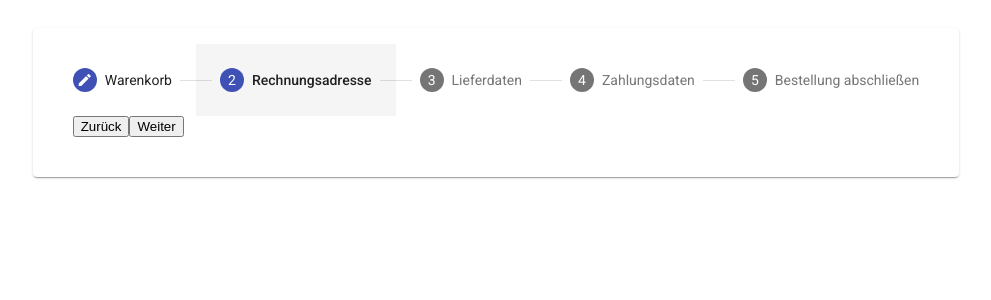
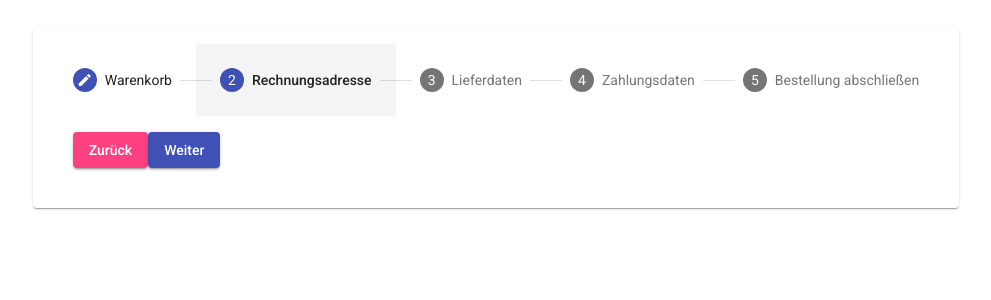
Before and after one commit to JapuDCret/bachelorarbeit-demoanwendung, an Angular app: page /cart in a window 1280 px wide. Both pictures are taken after a click on the button "Weiter". Shown: the top 300 px of the page, without its empty margins (144-1135 px from the left). Built offline with nearby package versions, Linux system fonts and the light colour scheme.

Commit message:
finished tab with ShoppingCart functionality

```diff
--- a/src/app/app.module.ts
+++ b/src/app/app.module.ts
@@ -5,6 +5,7 @@ import { ReactiveFormsModule } from '@angular/forms';
 
 import { BrowserAnimationsModule } from '@angular/platform-browser/animations';
 
+import { MatButtonModule } from '@angular/material/button';
 import { MatCardModule } from '@angular/material/card';
 import { MatStepperModule } from '@angular/material/stepper';
 import { MatTableModule } from '@angular/material/table';
@@ -27,6 +28,7 @@ import { ShoppingCartComponent } from 'src/app/shopping-cart/shopping-cart.compo
     AppRoutingModule,
     BrowserAnimationsModule,
     ReactiveFormsModule,
+    MatButtonModule,
     MatCardModule,
     MatStepperModule,
     MatTableModule,
--- a/src/app/checkout/checkout.component.css
+++ b/src/app/checkout/checkout.component.css
@@ -1,3 +1,12 @@
 .checkout-container {
     max-width: 1080px;
 }
+
+.stepContent {
+    display: flex;
+    flex-direction: column;
+}
+
+.stepContent *:not(:first-child) {
+    margin-top: 1rem;
+}
--- a/src/app/checkout/checkout.component.html
+++ b/src/app/checkout/checkout.component.html
@@ -2,7 +2,7 @@
     <mat-card>
         <mat-horizontal-stepper [linear]="true" #stepper>
             <mat-step [stepControl]="cartFormGroup">
-                <form [formGroup]="cartFormGroup">
+                <form [formGroup]="cartFormGroup" class="stepContent">
                     <ng-template matStepLabel>Warenkorb</ng-template>
 
                     <div>
@@ -10,47 +10,46 @@
                     </div>
 
                     <div>
-                        <button mat-button matStepperNext>Weiter</button>
+                        <button mat-raised-button matStepperNext color="primary">Weiter</button>
                     </div>
                 </form>
             </mat-step>
             <mat-step [stepControl]="billingAddressFormGroup">
-                <form [formGroup]="billingAddressFormGroup">
+                <form [formGroup]="billingAddressFormGroup" class="stepContent">
                     <ng-template matStepLabel>Rechnungsadresse</ng-template>
 
                     <div>
-                        <button mat-button matStepperPrevious>Zurück</button>
-                        <button mat-button matStepperNext>Weiter</button>
+                        <button mat-raised-button matStepperPrevious color="accent">Zurück</button>
+                        <button mat-raised-button matStepperNext color="primary">Weiter</button>
                     </div>
                 </form>
             </mat-step>
             <mat-step [stepControl]="shippingDataFormGroup">
-                <form [formGroup]="shippingDataFormGroup">
+                <form [formGroup]="shippingDataFormGroup" class="stepContent">
                     <ng-template matStepLabel>Lieferdaten</ng-template>
 
                     <div>
-                        <button mat-button matStepperPrevious>Zurück</button>
-                        <button mat-button matStepperNext>Weiter</button>
+                        <button mat-raised-button matStepperPrevious color="accent">Zurück</button>
+                        <button mat-raised-button matStepperNext color="primary">Weiter</button>
                     </div>
                 </form>
             </mat-step>
             <mat-step [stepControl]="paymentFormGroup">
-                <form [formGroup]="paymentFormGroup">
+                <form [formGroup]="paymentFormGroup" class="stepContent">
                     <ng-template matStepLabel>Zahlungsdaten</ng-template>
 
                     <div>
-                        <button mat-button matStepperPrevious>Zurück</button>
-                        <button mat-button matStepperNext>Weiter</button>
+                        <button mat-raised-button matStepperPrevious color="accent">Zurück</button>
+                        <button mat-raised-button matStepperNext color="primary">Weiter</button>
                     </div>
                 </form>
             </mat-step>
             <mat-step [stepControl]="finalizeFormGroup">
-                <form [formGroup]="finalizeFormGroup">
+                <form [formGroup]="finalizeFormGroup" class="stepContent">
                     <ng-template matStepLabel>Bestellung abschließen</ng-template>
 
                     <div>
-                        <button mat-button matStepperPrevious>Zurück</button>
-                        <button mat-button matStepperNext>Kostenpflichtig bestellen</button>
+                        <button mat-raised-button matStepperNext color="primary">Kostenpflichtig bestellen</button>
                     </div>
                 </form>
             </mat-step>
--- a/src/app/shopping-cart/shopping-cart.component.html
+++ b/src/app/shopping-cart/shopping-cart.component.html
@@ -26,11 +26,11 @@
       <th mat-header-cell *matHeaderCellDef>Price</th>
       <td mat-cell *matCellDef="let row">
         <div *ngIf="(row.amount === 1); then thenBlock else elseBlock"></div>
-        <ng-template #thenBlock>{{row.price}} €</ng-template>
-        <ng-template #elseBlock>{{row.price * row.amount}} € (each {{row.price}} €)</ng-template>
+        <ng-template #thenBlock>{{row.price | number:'1.2'}} €</ng-template>
+        <ng-template #elseBlock>{{(row.price * row.amount) | number:'1.2'}} € (each {{row.price | number:'1.2'}} €)</ng-template>
       </td>
       <td mat-footer-cell *matFooterCellDef>
-        <ng-container  *ngIf="(totalSum$ | async) || ''; let totalSum">{{totalSum}} €</ng-container>
+        <ng-container *ngIf="(totalSum$ | async); let totalSum">{{totalSum | number:'1.2'}} €</ng-container>
       </td>
     </ng-container>
 
--- a/src/app/shopping-cart/shopping-cart.component.ts
+++ b/src/app/shopping-cart/shopping-cart.component.ts
@@ -1,7 +1,7 @@
 import { AfterViewInit, Component, OnInit, ViewChild } from '@angular/core';
 import { MatTable } from '@angular/material/table';
 import { from, Observable } from 'rxjs';
-import { mergeMap, reduce } from 'rxjs/operators';
+import { delay, mergeMap, reduce } from 'rxjs/operators';
 import { ShoppingCartDataSource, ShoppingCartItem } from './shopping-cart-datasource';
 
 @Component({
@@ -12,7 +12,7 @@ import { ShoppingCartDataSource, ShoppingCartItem } from './shopping-cart-dataso
 export class ShoppingCartComponent implements AfterViewInit, OnInit {
   @ViewChild(MatTable) table: MatTable<ShoppingCartItem>;
   dataSource: ShoppingCartDataSource;
-  totalSum: Observable<number>;
+  totalSum$: Observable<number>;
 
   /** Columns displayed in the table. Columns IDs can be added, removed, or reordered. */
   displayedColumns = ['imagePath', 'amount', 'name', 'price'];
@@ -24,10 +24,12 @@ export class ShoppingCartComponent implements AfterViewInit, OnInit {
   ngAfterViewInit() {
     this.table.dataSource = this.dataSource;
 
-    this.totalSum = this.dataSource.connect().pipe(
-      mergeMap((cartItems) => from(cartItems).pipe(
-        reduce<ShoppingCartItem, number>((totalPrice, cartItem) => totalPrice + (cartItem.amount * cartItem.price))
-      ))
-    );
+    this.totalSum$ = this.dataSource.connect()
+      .pipe(
+        delay(0), // fix ExpressionChangedAfterItHasBeenCheckedError
+        mergeMap((cartItems) => from(cartItems).pipe(
+          reduce<ShoppingCartItem, number>((totalPrice, cartItem) => (cartItem.amount * cartItem.price) + totalPrice, 0)
+        ))
+      );
   }
 }
```
